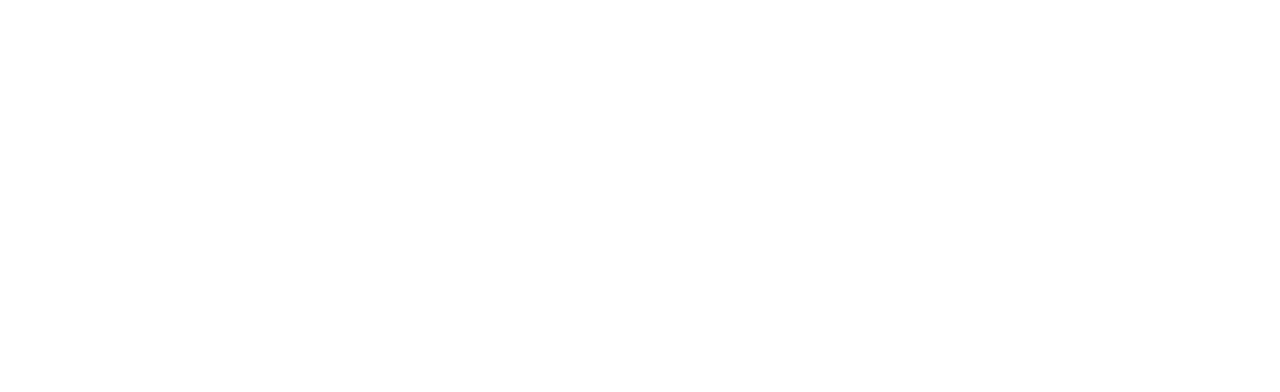
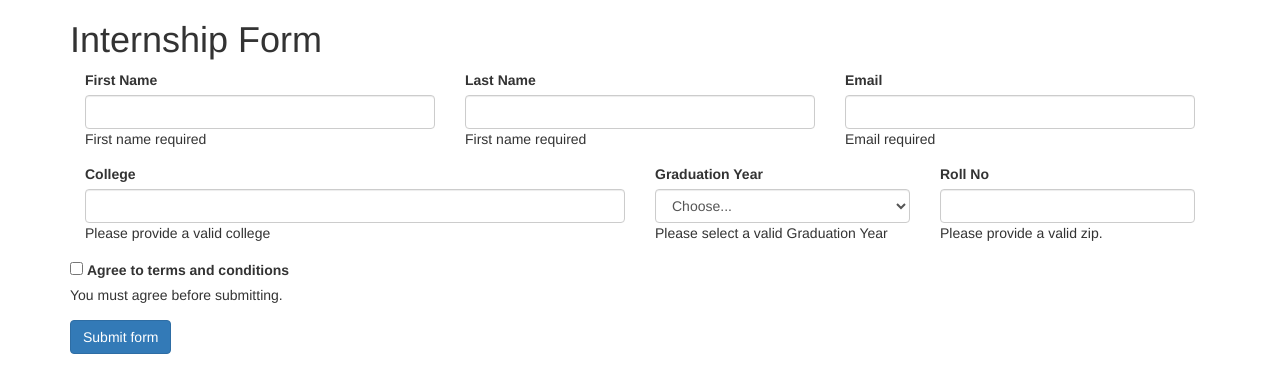
Before and after one commit to acciojob/bootstrap-form-easy-HarishPrb28, a website: page main.html in a window 1280 px wide. Drawn offline with nearby package versions, Linux system fonts and the light colour scheme.

Commit message:
created a submission

```diff
--- a/main.html
+++ b/main.html
@@ -4,13 +4,87 @@
 
 <head>
 	<link rel="stylesheet" href="styles.css">
+  <link rel="stylesheet" href="https://maxcdn.bootstrapcdn.com/bootstrap/3.4.1/css/bootstrap.min.css">
+  <script src="https://ajax.googleapis.com/ajax/libs/jquery/3.6.1/jquery.min.js"></script>
+  <script src="https://maxcdn.bootstrapcdn.com/bootstrap/3.4.1/js/bootstrap.min.js"></script>
 </head>
 
 <body>
 	<!-- the entire body must be written by student -->
     <script type="text/javascript" src="./script.js">
 </script>
+		<div class="container">
+			<h1> Internship Form</h1>
+<form  class="needs-validation" novalidate>
 
+ <div class="form-row">
+<div class="form-group col-md-4">
+      <label for="first-name-input">First Name</label>
+   <input type="text" class="form-control" id="first-name-input" required>
+ <div class="invalid-feedback">
+          First name required
+        </div>
+    </div>
+    <div class="form-group col-md-4">
+      <label for="last-name-input">Last Name</label>
+      <input type="text" class="form-control" id="last-name-input" required>
+<div class="invalid-feedback">
+          First name required
+        </div>
+    </div>
+     <div class="form-group col-md-4">
+      <label for="email-input">Email</label>
+      <input type="email" class="form-control" id="email-input" required >
+		 <div class="invalid-feedback">
+         Email required
+        </div>
+    </div>
+  </div>
+  <div class="form-row">
+<div class="form-group col-md-6">
+	<label for="college-input">College</label>
+      <input type="text" class="form-control" id="college-input" required>
+	<div class="invalid-feedback">
+         Please provide a valid college
+        </div>
+</div>
+	  <div class="form-group col-md-3">
+	<label for="graduation-input">Graduation Year</label>
+     <select id="graduation-input" class="form-control" required>
+        <option selected>Choose...</option>
+        <option>2020</option>
+ <option>2021</option>
+ <option>2022</option>
+ <option>2023</option>
+
+      </select>
+		  <div class="invalid-feedback">
+         Please select a valid Graduation Year
+        </div>
+</div>
+	  <div class="form-group col-md-3">
+	<label for="roll-no-input">Roll No</label>
+      <input type="text" class="form-control" id="roll-no-input" required>
+		   <div class="invalid-feedback">
+        Please provide a valid zip.
+      </div>
+</div>
+  </div>
+
+<div class="form-group">
+    <div class="form-check">
+      <input class="form-check-input" type="checkbox" value="" id="conditions-checkbox" required>
+      <label class="form-check-label" for="conditions-checkbox">
+        Agree to terms and conditions
+      </label>
+      <div class="invalid-feedback">
+        You must agree before submitting.
+      </div>
+    </div>
+  </div>
+ <button class="btn btn-primary" type="submit">Submit form</button>
+</form>
+		</div>
 </body>
 
 </html>
```
